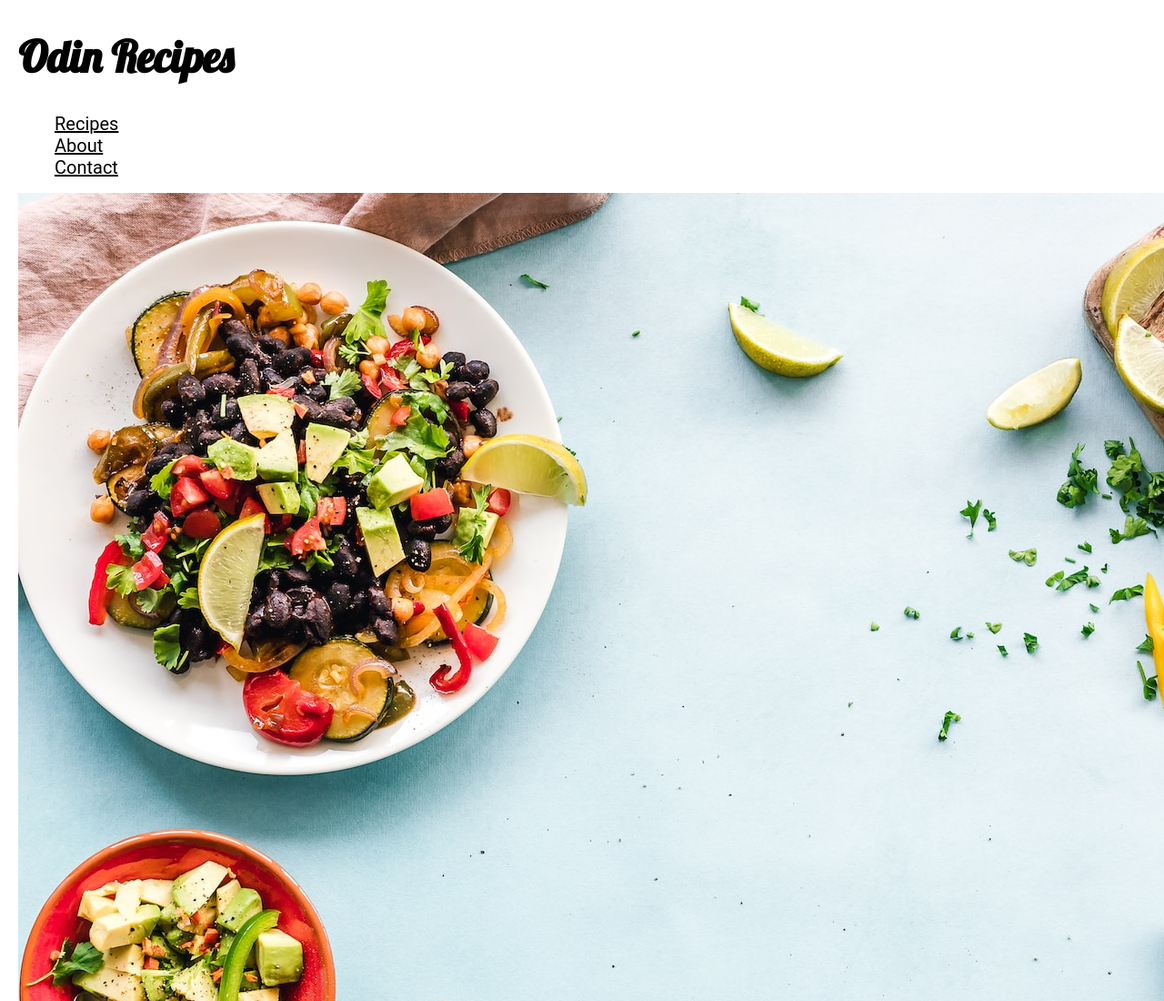
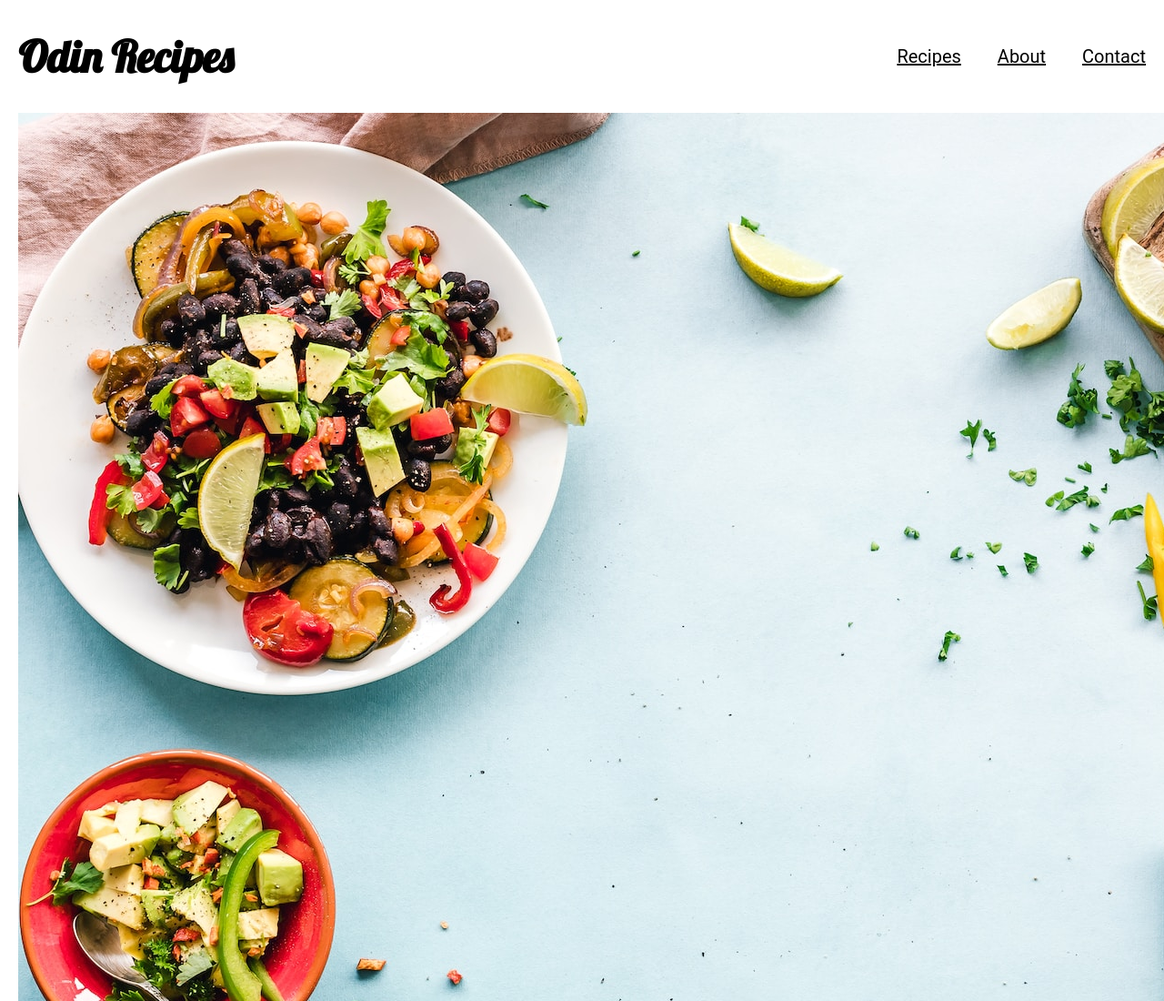
Before and after one commit to wandersonrb-dev/odin-recipes, a plain HTML site: page index.html in a window 1280 px wide. Shown: the top 1100 px of the page at 91% size. Drawn offline with Linux system fonts and the light colour scheme.

Commit message:
Center the header items

```diff
--- a/css/style.css
+++ b/css/style.css
@@ -3,6 +3,18 @@ body {
     width: 1240px;
     margin: 0 auto;
     font-family: "Roboto", sans-serif;
+}
+
+.header {
+    display: flex;
+    justify-content: space-between;
+    align-items: center;
+}
+
+.menu {
+    display: flex;
+    align-items: center;
+    gap: 40px;
 }
 
 .logo {
```
